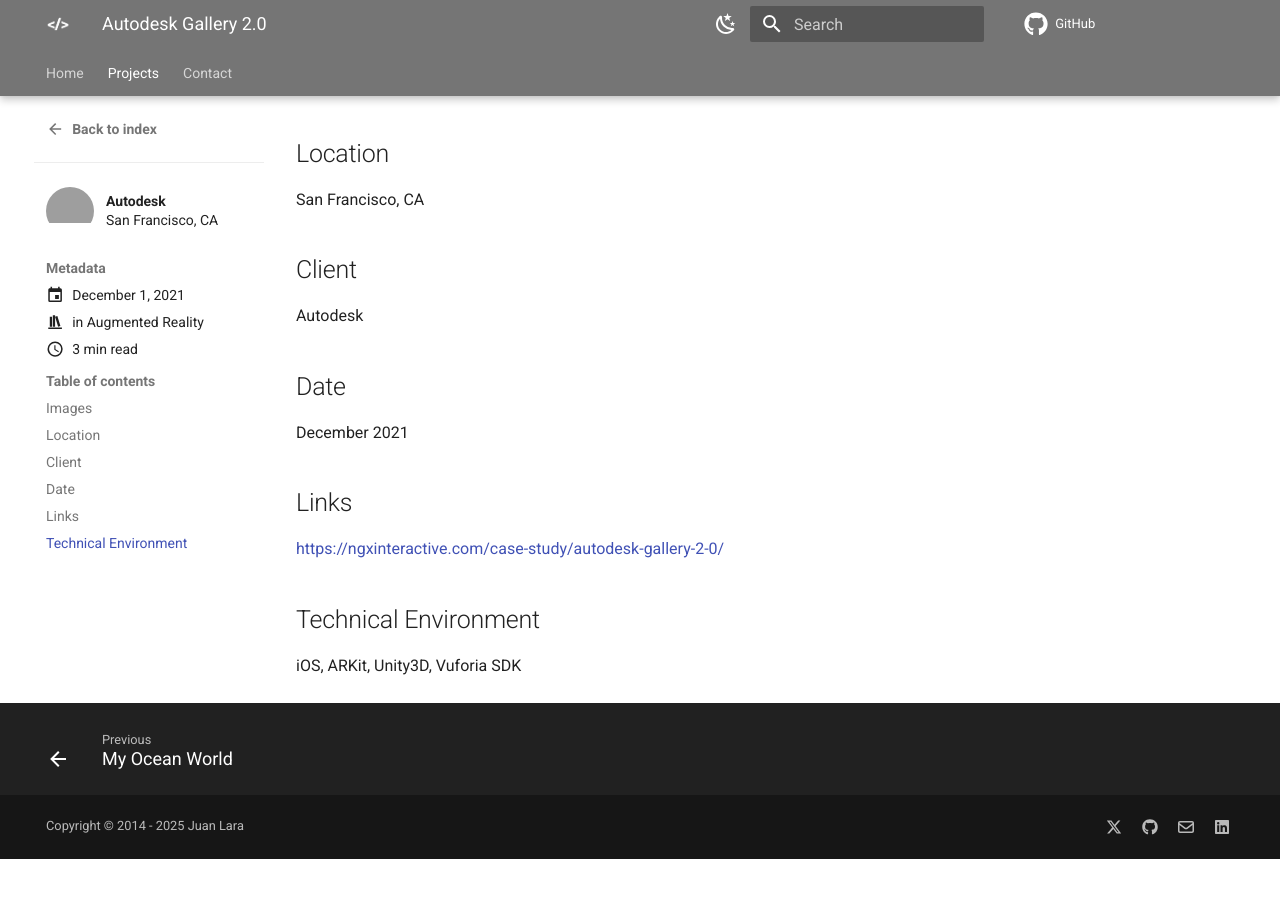
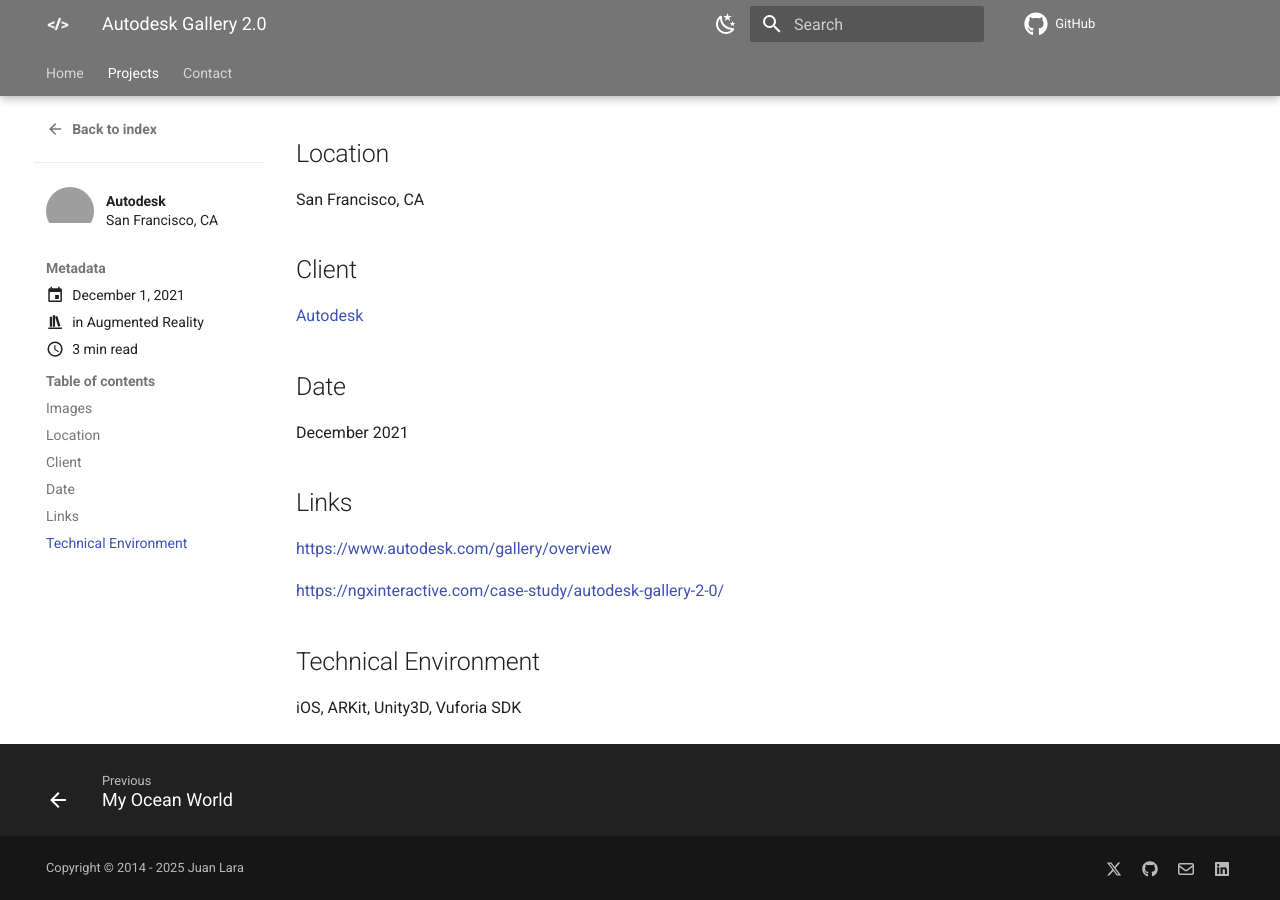
Before and after one commit to idfx/idfx.github.io, an MkDocs documentation site: the page built from docs/blog/posts/autodesk.md, in a window 1280 px wide and 900 px high, scrolled down 3277 px. Built offline with MkDocs 1.6.1 and Material for MkDocs 9.7.7, drawn with Linux system fonts in a browser that asks for light colours; comment, search, counter and statistics services are not loaded; before the commit the page ends 4136 px from its top, so only the background shows below that; some of the changed lines change nothing that is shown; grey boxes are pictures that could not be loaded.

Commit message:
Adding links

```diff
--- a/docs/blog/posts/autodesk.md
+++ b/docs/blog/posts/autodesk.md
@@ -51,12 +51,14 @@
 San Francisco, CA
 
 ## Client
-Autodesk
+[Autodesk](https://www.autodesk.com)
 
 ## Date
 December 2021
 
 ## Links
+[https://www.autodesk.com/gallery/overview](https://www.autodesk.com/gallery/overview)
+
 [https://ngxinteractive.com/case-study/autodesk-gallery-2-0/](https://ngxinteractive.com/case-study/autodesk-gallery-2-0/)
 
 ## Technical Environment
```
